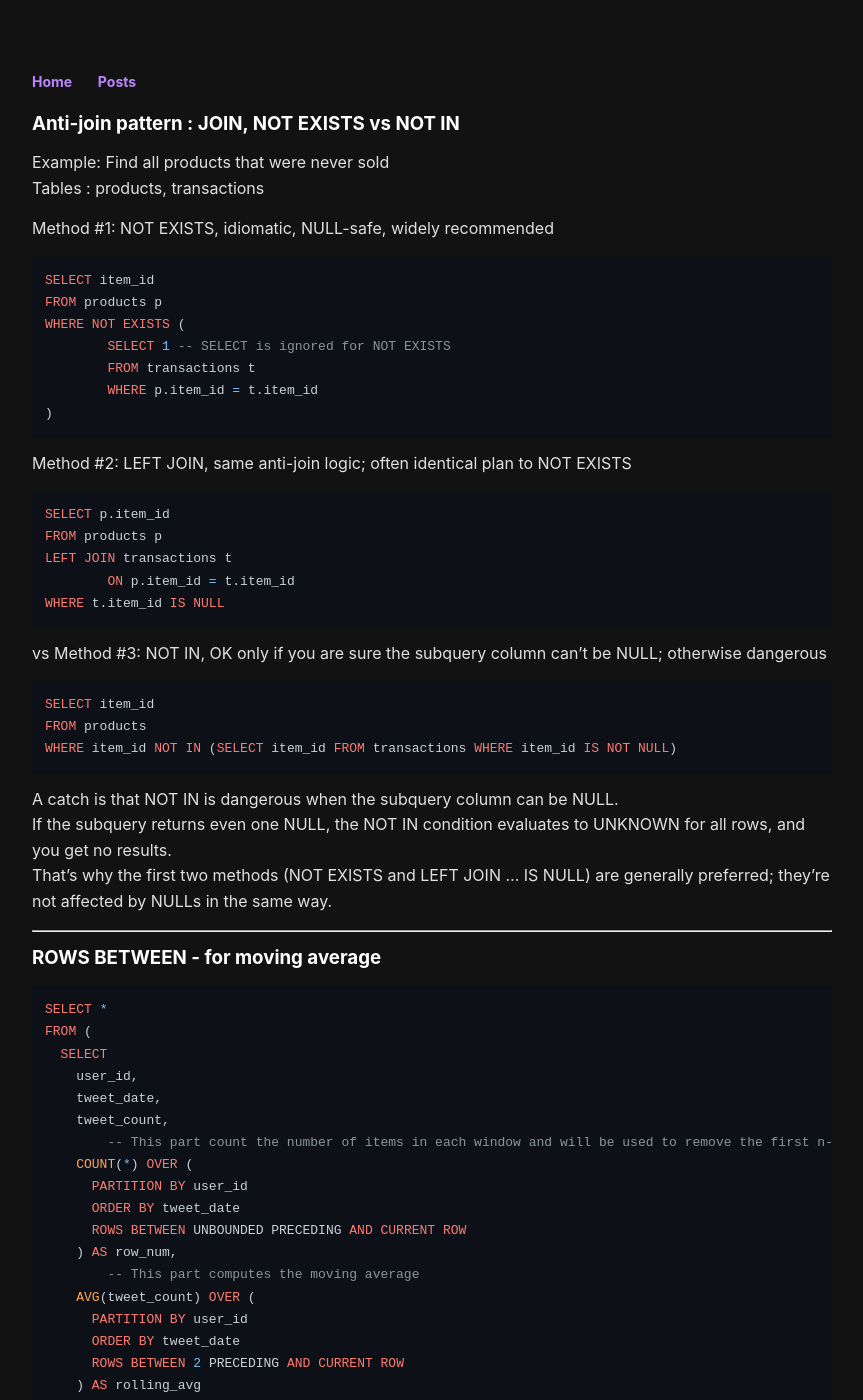
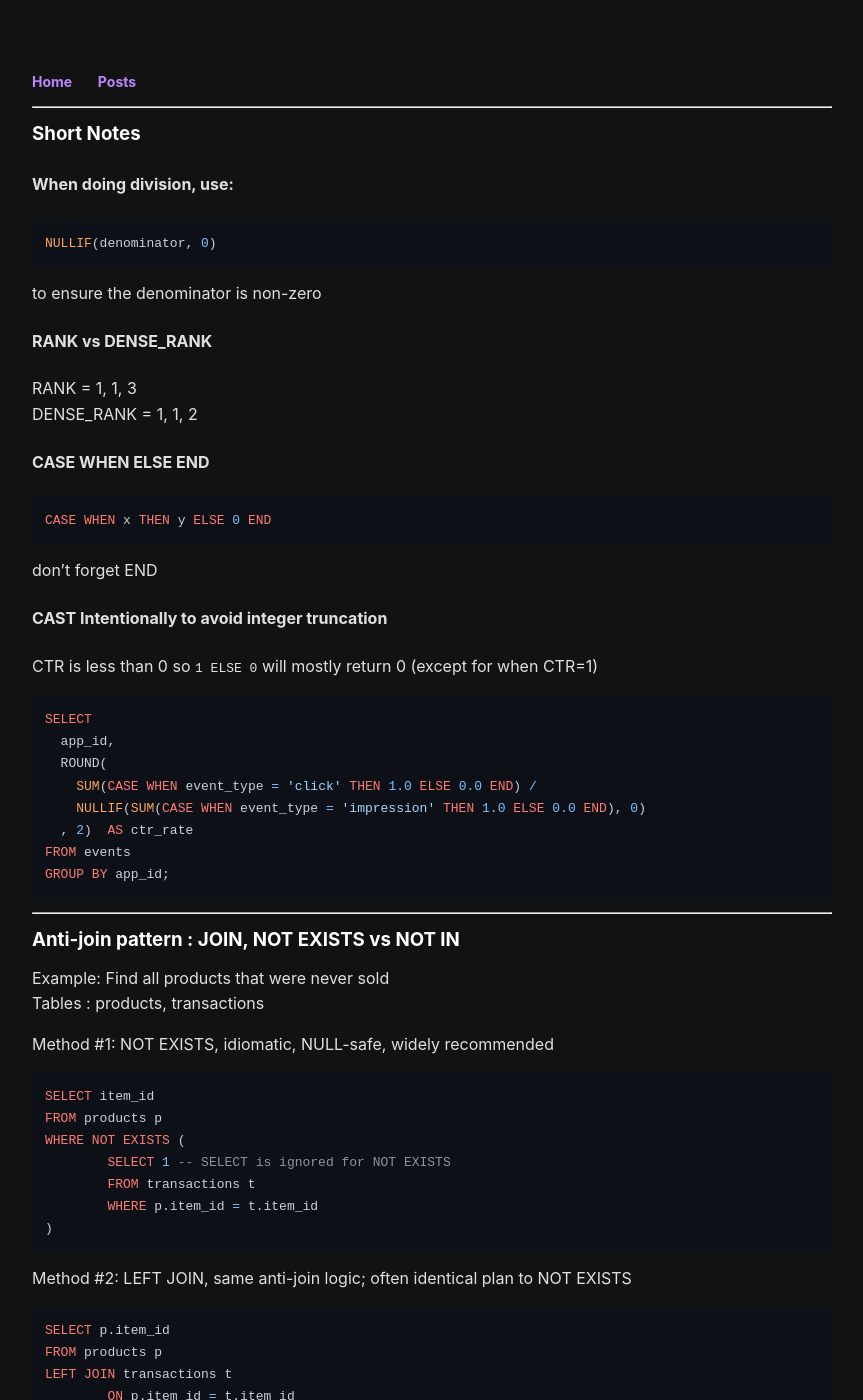
Before and after one commit to sean-sj-jung/sean-sj-jung.github.io, a Jekyll site: the page built from _posts/2024-11-06-SQLInterviews.md, in a window 1280 px wide and 1400 px high. Shown: the whole window, without its empty margins (208-1071 px from the left). Built offline with Jekyll 4.4.1, drawn with Linux system fonts in a browser that asks for light colours; nearby versions of some CDN libraries; some of the changed text lies outside the part shown.

Commit message:
SQL update

````diff
--- a/_posts/2024-11-06-SQLInterviews.md
+++ b/_posts/2024-11-06-SQLInterviews.md
@@ -3,6 +3,51 @@ layout: post
 title: "Interview preparation for SQL"
 date: 2024-11-06
 excerpt: "Common SQL patterns"
+---
+
+
+---
+### Short Notes
+
+#### When doing division, use:
+
+```sql
+NULLIF(denominator, 0)
+```
+to ensure the denominator is non-zero
+
+
+#### RANK vs DENSE_RANK
+
+RANK = 1, 1, 3
+DENSE_RANK = 1, 1, 2
+
+
+#### CASE WHEN ELSE END
+
+```sql
+CASE WHEN x THEN y ELSE 0 END
+```
+don’t forget END
+
+
+#### CAST Intentionally to avoid integer truncation
+
+CTR is less than 0 so ```1 ELSE 0``` will mostly return 0 (except for when CTR=1)
+
+```sql
+SELECT
+  app_id,
+  ROUND(
+    SUM(CASE WHEN event_type = 'click' THEN 1.0 ELSE 0.0 END) /
+    NULLIF(SUM(CASE WHEN event_type = 'impression' THEN 1.0 ELSE 0.0 END), 0)
+  , 2)  AS ctr_rate
+FROM events
+GROUP BY app_id;
+```
+
+
+
 ---
 
 ### Anti-join pattern : JOIN, NOT EXISTS vs NOT IN
@@ -132,28 +177,6 @@ E	80	4	3	5
 	•	NTILE(n) – splits ordered rows into n buckets (approx equal size): quartiles, deciles, etc.
 	•	PERCENT_RANK() – gives ranking as fraction between 0 and 1 based on position.
 	•	CUME_DIST() – cumulative distribution: “what fraction of rows have score ≤ this one?”
-
-
----
-
-### When doing division, use:
-
-```sql
-NULLIF(denominator, 0)
-```
-to ensure the denominator is non-zero
-
-—--
-
-RANK = 1, 1, 3
-DENSE_RANK = 1, 1, 2
-
-—--
-
-```sql
-CASE WHEN x THEN y ELSE 0 END
-```
-don’t forget END
 
 ---
 
````
